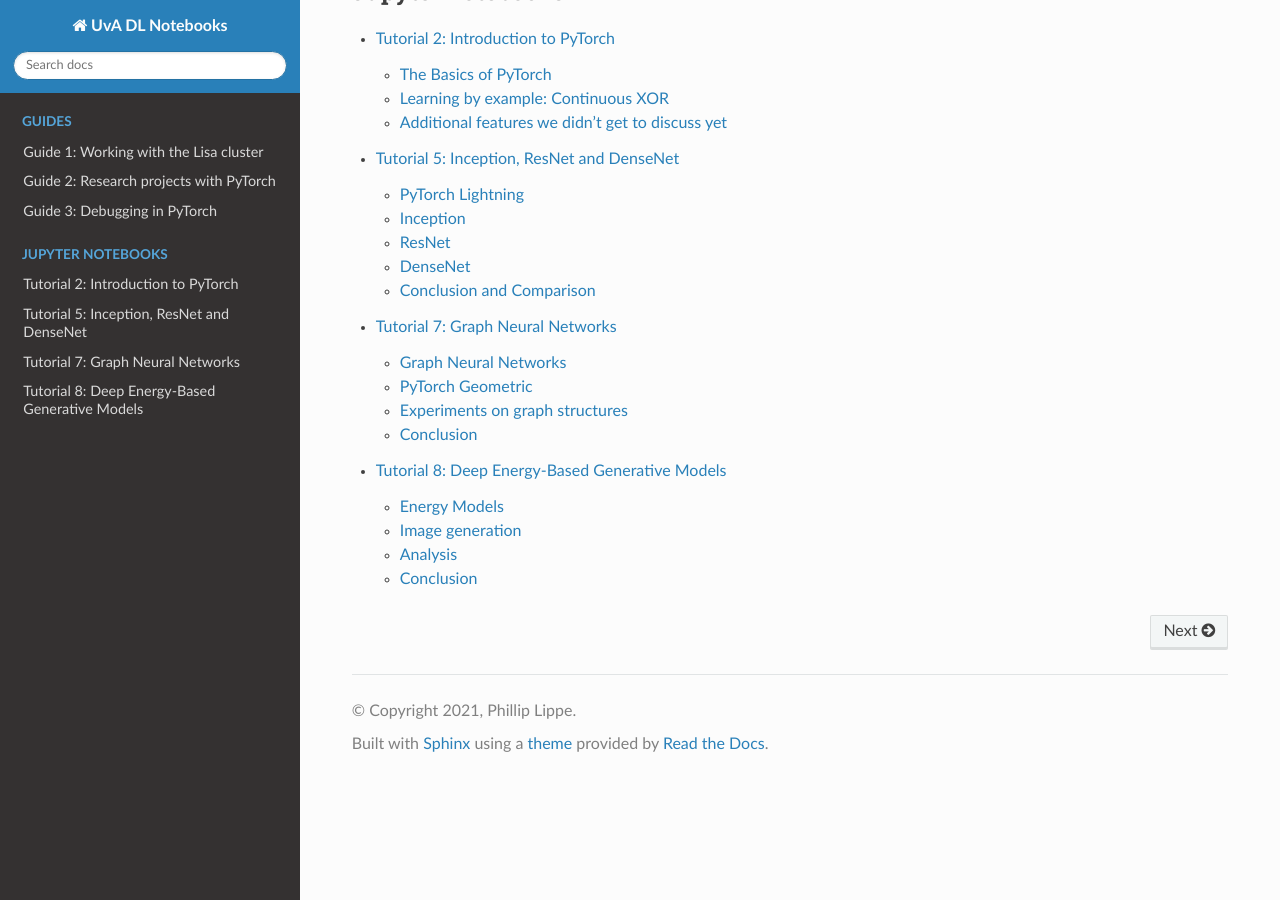
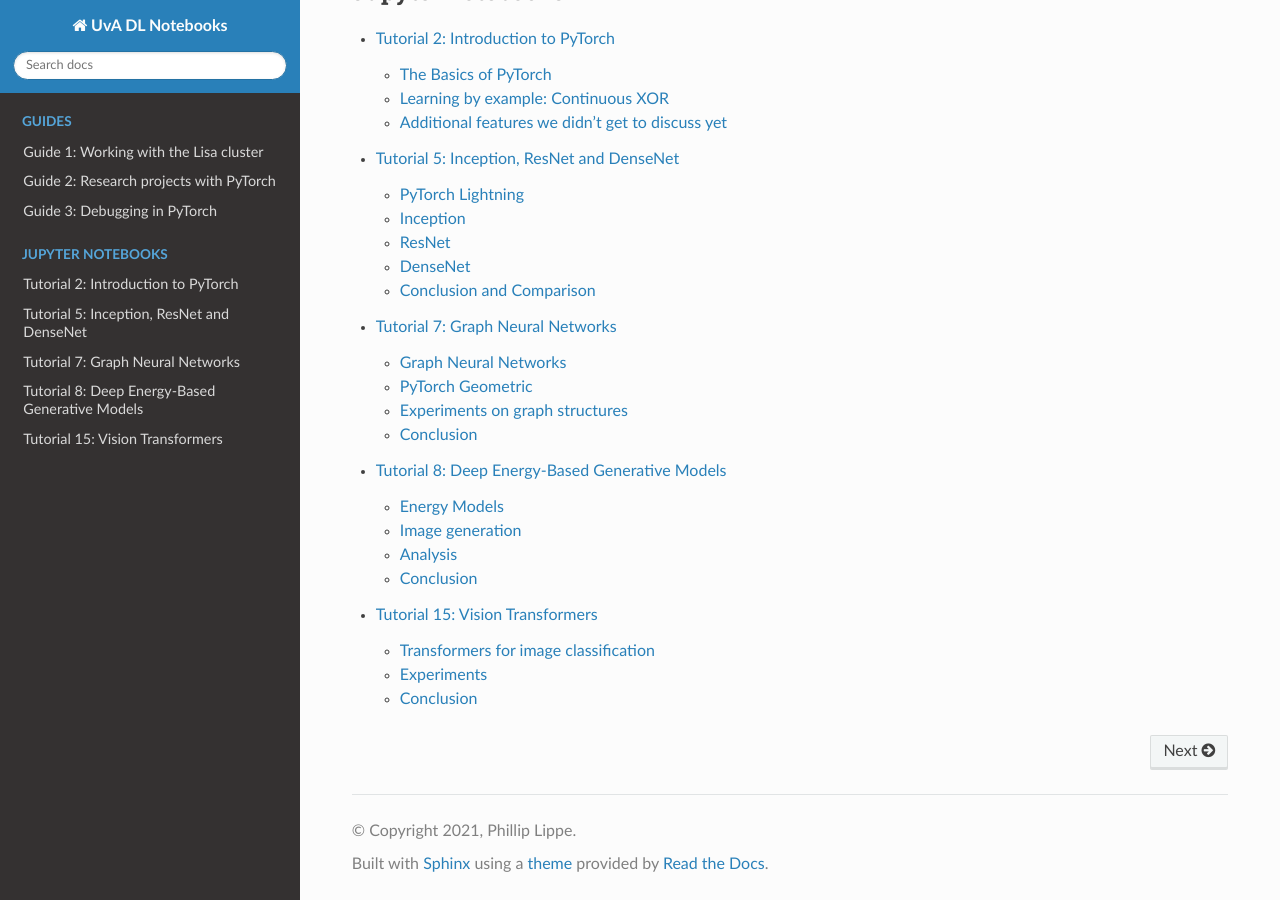
Before and after one commit to phlippe/uvadlc_notebooks, a Sphinx documentation site: the page built from docs/index.rst, in a window 1280 px wide and 900 px high, scrolled down 3993 px. Built offline with Sphinx 7.4.7 and the Read the Docs theme 2.0.0, drawn with Linux system fonts in a browser that asks for light colours; pages that are not in the unit, such as notebooks, are missing from menus.

Commit message:
Tutorial 15: Experiments

```diff
--- a/docs/index.rst
+++ b/docs/index.rst
@@ -178,3 +178,4 @@ Not all tutorials have been finished yet, and some are still in the progress of
    tutorial_notebooks/tutorial10/Adversarial_Attacks
    tutorial_notebooks/tutorial11/NF_image_modeling
    tutorial_notebooks/tutorial12/Autoregressive_Image_Modeling
+   tutorial_notebooks/tutorial15/Vision_Transformer
```
Also changed, not shown: docs/tutorial13.rst (deleted, +0 -10 lines), docs/tutorial_notebooks/tutorial15/Vision_Transformer.ipynb.
